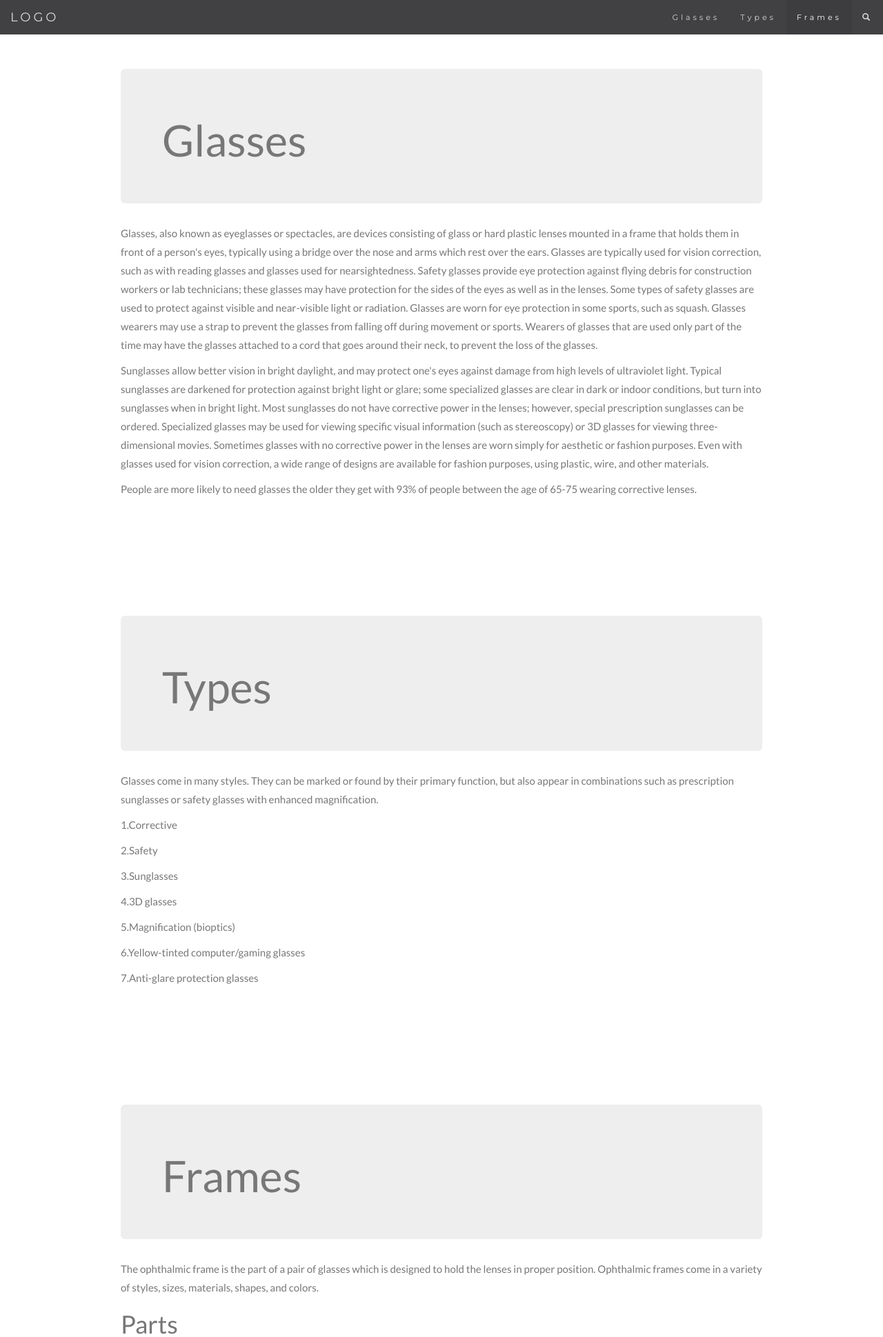
After one commit to sagagt505/Smart-website-for-eyeglasses-shop, a PHP site: page /glasses1.php in a window 1280 px wide. The commit adds this page. Shown: the top 1939 px of the page at 69% size. Run offline with PHP 8.4, Linux system fonts and the light colour scheme; some libraries are stand-ins or nearby versions.

```diff
--- /dev/null
+++ b/glasses project/css/main-blog.css
@@ -0,0 +1,61 @@
+body {
+      font: 400 15px/1.8 Lato, sans-serif;
+      color: #777;
+      padding-top: 20px;
+  }
+  h3, h4 {
+      margin: 10px 0 30px 0;
+      letter-spacing: 10px;
+      font-size: 20px;
+      color: #111;
+  }
+    .container {
+      padding: 80px 120px;
+  }
+
+    .nav-tabs li a {
+      color: #777;
+  }
+
+  .navbar {
+      font-family: Montserrat, sans-serif;
+      margin-bottom: 0;
+      background-color: #2d2d30;
+      border: 0;
+      font-size: 11px !important;
+      letter-spacing: 4px;
+      opacity: 0.9;
+  }
+
+  .navbar li a, .navbar .navbar-brand {
+      color: #d5d5d5 !important;
+  }
+  .navbar-nav li a:hover {
+      color: #fff !important;
+  }
+  .navbar-nav li.active a {
+      color: #fff !important;
+      background-color: #29292c !important;
+  }
+  .navbar-default .navbar-toggle {
+      border-color: transparent;
+  }
+
+  footer {
+      background-color: #2d2d30;
+      color: #f5f5f5;
+      padding: 20px;
+  }
+  footer a {
+      color: #f5f5f5;
+  }
+  footer a:hover {
+      color: #777;
+      text-decoration: none;
+  }
+  .form-control {
+      border-radius: 0;
+  }
+  textarea {
+      resize: none;
+  }
--- /dev/null
+++ b/glasses project/glasses1.php
@@ -0,0 +1,97 @@
+<!DOCTYPE html>
+<html lang="en">
+<head>
+  <title>Glasses</title>
+  <meta charset="utf-8">
+  <meta name="viewport" content="width=device-width, initial-scale=1">
+
+ <?php
+    require_once 'header.php' ;
+?>
+	<link rel="stylesheet" href="css/main-blog.css">
+</head>
+
+<body id="myPage" data-spy="scroll" data-target=".navbar" data-offset="50">
+
+<?php
+    require_once 'navbar-blog.php' ;
+?>
+
+
+<div id="glasses" class="container">
+  <div class="jumbotron">
+    <h1>Glasses</h1>
+  </div>
+  <p>Glasses, also known as eyeglasses or spectacles, are devices consisting of glass or hard plastic lenses mounted in a frame that holds them in front of a person's eyes, typically using a bridge over the nose and arms which rest over the ears. Glasses are typically used for vision correction, such as with reading glasses and glasses used for nearsightedness. Safety glasses provide eye protection against flying debris for construction workers or lab technicians; these glasses may have protection for the sides of the eyes as well as in the lenses. Some types of safety glasses are used to protect against visible and near-visible light or radiation. Glasses are worn for eye protection in some sports, such as squash. Glasses wearers may use a strap to prevent the glasses from falling off during movement or sports. Wearers of glasses that are used only part of the time may have the glasses attached to a cord that goes around their neck, to prevent the loss of the glasses.</p>
+
+  <p> Sunglasses allow better vision in bright daylight, and may protect one's eyes against damage from high levels of ultraviolet light. Typical sunglasses are darkened for protection against bright light or glare; some specialized glasses are clear in dark or indoor conditions, but turn into sunglasses when in bright light. Most sunglasses do not have corrective power in the lenses; however, special prescription sunglasses can be ordered. Specialized glasses may be used for viewing specific visual information (such as stereoscopy) or 3D glasses for viewing three-dimensional movies. Sometimes glasses with no corrective power in the lenses are worn simply for aesthetic or fashion purposes. Even with glasses used for vision correction, a wide range of designs are available for fashion purposes, using plastic, wire, and other materials.</p>
+
+  <p>People are more likely to need glasses the older they get with 93% of people between the age of 65-75 wearing corrective lenses.</p>
+</div>
+
+<div id="types" class="container">
+  <div class="jumbotron">
+    <h1>Types</h1>
+  </div>
+ <p> Glasses come in many styles. They can be marked or found by their primary function, but also appear in combinations such as prescription sunglasses or safety glasses with enhanced magnification.</p>
+
+ <p>1.Corrective</p>
+ <p>2.Safety</p>
+ <p>3.Sunglasses</p>
+ <p>4.3D glasses</p>
+ <p>5.Magnification (bioptics)</p>
+ <p>6.Yellow-tinted computer/gaming glasses</p>
+ <p>7.Anti-glare protection glasses</p>
+</div>
+
+<div id="frames" class="container">
+  <div class="jumbotron">
+    <h1>Frames</h1>
+  </div>
+ <p> The ophthalmic frame is the part of a pair of glasses which is designed to hold the lenses in proper position. Ophthalmic frames come in a variety of styles, sizes, materials, shapes, and colors.</p>
+
+ <h1>Parts</h1>
+ <p>-Two eye wires or rims surrounding and holding the lenses in place</p>
+ <p>-Bridge which connects the two eye wires</p>
+ <p>-chassis, the combination of the eye wires and the bridge</p>
+ <p>-top bar or brow bar, a bar just above the bridge providing structural support and/or style enhancement. The addition of a top bar makes a pair of glasses aviator eyeglasses</p>
+ <p>-brows or caps – plastic or metal caps which fit over the top of the eye wire for style enhancement and to provide additional support for the lenses. The addition of brows makes a pair of glasses Brow line glasses</p>
+ <p>-two nose pads that allow a comfortable resting of the eye wires on the nose</p>
+ <p>-two pad arms which connect the eye wire to the nose pads</p>
+ <p>-two end pieces which connect the eye wire via the "hinges" to the temples</p>
+ <p>-two hinges connecting the end pieces to the frames and allowing a swivel movement</p>
+ <p>-pair of frame-front end pieces</p>
+ <p>-two temples (earpieces) on either side of the skull</p>
+ <p>-two temple tips at the end of each temple</p>
+
+ <h1>Temple types</h1>
+ <p>-Spring-loaded flex hinge temples</p>
+ <p>-Skull temples</p>
+ <p>-Library temples</p>
+ <p>-Convertible temples</p>
+ <p>-Riding bow temples</p>
+ <p>-Comfort cable temples</p>
+
+ <h1>Materials</h1>
+ <p>Plastic</p>
+ <p>Metal</p>
+ <p>Natural materials</p>
+</div>
+
+
+<!-- Footer -->
+<footer class="text-center">
+  <a class="up-arrow" href="#myPage" data-toggle="tooltip" title="TO TOP">
+    <span class="glyphicon glyphicon-chevron-up"></span>
+  </a><br><br>
+  <p>Bootstrap Theme Made By <a href="https://www.w3schools.com" data-toggle="tooltip" title="Visit w3schools">www.w3schools.com</a></p>
+</footer>
+
+
+
+  <?php
+    require_once "footer.php";
+  ?>
+
+</body>
+</html>
--- /dev/null
+++ b/glasses project/navbar-blog.php
@@ -0,0 +1,21 @@
+<nav class="navbar navbar-default navbar-fixed-top">
+  <div class="container-fluid">
+    <div class="navbar-header">
+      <button type="button" class="navbar-toggle" data-toggle="collapse" data-target="#myNavbar">
+        <span class="icon-bar"></span>
+        <span class="icon-bar"></span>
+        <span class="icon-bar"></span>
+      </button>
+      <a class="navbar-brand" href="#glasses">LOGO</a>
+    </div>
+    <div class="collapse navbar-collapse" id="myNavbar">
+      <ul class="nav navbar-nav navbar-right">
+        <li><a href="#glasses">Glasses</a></li>
+        <li><a href="#types">Types</a></li>
+        <li><a href="#frames">Frames</a></li>
+
+        <li><a href="#"><span class="glyphicon glyphicon-search"></span></a></li>
+      </ul>
+    </div>
+  </div>
+</nav>
```
Also changed, not shown: glasses project/glasses2.php (added, +44 -0 lines), glasses project/main.php (+7 -23 lines), glasses project/navbar-blog2.php (added, +21 -0 lines).
